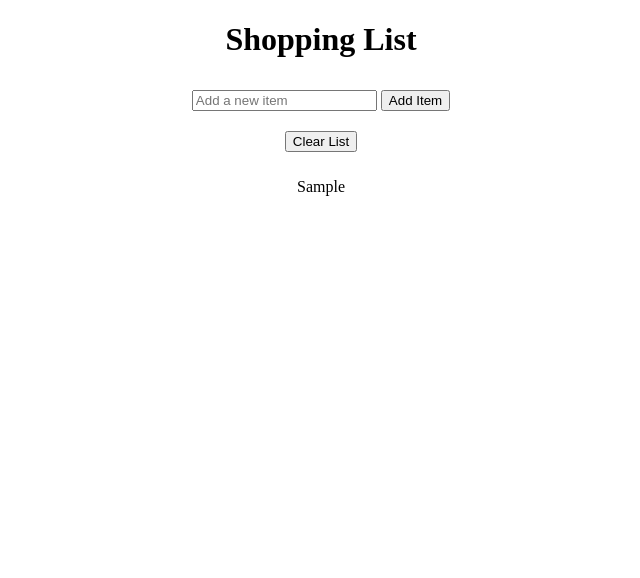
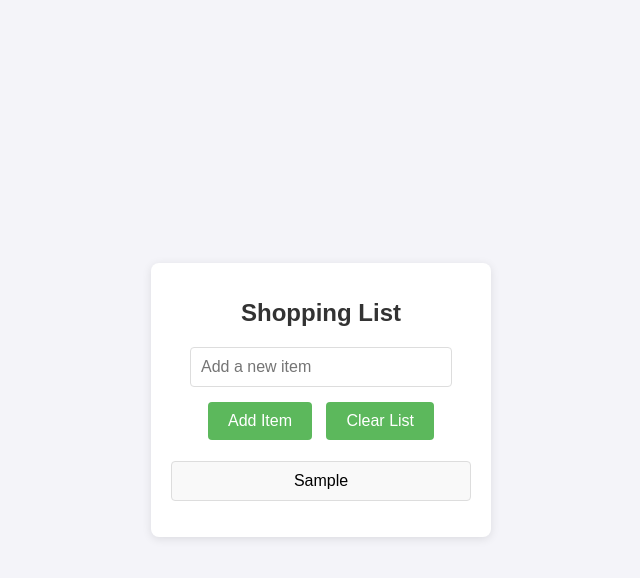
Before and after one commit to Elvis-785/week2-code-challenge, a plain HTML site: page index.html in a window 1280 px wide. Both pictures are taken after typing "Sample" into the empty fields and a click on the button "Add Item". Shown: the whole page, without its empty margins (319-959 px from the left). Drawn offline with Linux system fonts and the light colour scheme.

Commit message:
updated the files

```diff
--- a/manipulateDOM.js
+++ b/manipulateDOM.js
@@ -1,11 +1,15 @@
-// create an emepty array to store shopping list items
+// create an empty array to store shopping list items
 let shoppingList = [];
 
 document.addEventListener('DOMContentLoaded', () => {
     const input = document.getElementById("item-input");
     const addButton = document.getElementById("add-item-button");
-    const clearbutton = document.getElementById("clear-list-button");
+    const clearButton = document.getElementById("clear-list-button");
     const list = document.getElementById("shopping-list");
+
+    // Load items from local storage
+    loadFromLocalStorage();
+    renderList();
 
     // func to add new item to the list
     addButton.addEventListener('click', () => {
@@ -17,34 +21,63 @@ document.addEventListener('DOMContentLoaded', () => {
     });
 
     // func to clear the entire list
-    clearbutton.addEventListener('click', () => {
+    clearButton.addEventListener('click', () => {
         clearList();
     });
 
-    // func to handle item click (mark as purchased)
+    // func to handle item click (mark as purchased or edit)
     list.addEventListener("click", (event) => {
         if (event.target.tagName === "LI") {
             event.target.classList.toggle("checked");
         }
     });
 
+    list.addEventListener("dblclick", (event) => {
+        if (event.target.tagName === "LI") {
+            editItem(event.target);
+        }
+    });
+
     function addItem(text) {
         shoppingList.push(text);
+        saveToLocalStorage();
         renderList();
     }
 
     function clearList() {
         shoppingList = [];
+        saveToLocalStorage();
         renderList();
     }
 
     function renderList() {
-        list.innerHTML = ' ';
-        shoppingList.forEach(item => {
+        list.innerHTML = '';
+        shoppingList.forEach((item, index) => {
             const li = document.createElement("li");
             li.textContent = item;
+            li.setAttribute('data-index', index);
             list.appendChild(li);
         });
     }
 
+    function editItem(listItem) {
+        const index = listItem.getAttribute('data-index');
+        const newValue = prompt('Edit item:', shoppingList[index]);
+        if (newValue) {
+            shoppingList[index] = newValue;
+            saveToLocalStorage();
+            renderList();
+        }
+    }
+
+    function saveToLocalStorage() {
+        localStorage.setItem('shoppingList', JSON.stringify(shoppingList));
+    }
+
+    function loadFromLocalStorage() {
+        const storedList = localStorage.getItem('shoppingList');
+        if (storedList) {
+            shoppingList = JSON.parse(storedList);
+        }
+    }
 });
--- a/style.css
+++ b/style.css
@@ -1,19 +1,69 @@
+body {
+    background-color: #f4f4f9;
+    font-family: 'Arial', sans-serif;
+    display: flex;
+    justify-content: center;
+    align-items: center;
+    height: 100vh;
+    margin: 0;
+}
+
 .container {
+    background-color: #fff;
+    padding: 20px;
+    border-radius: 8px;
+    box-shadow: 0 2px 10px rgba(0, 0, 0, 0.1);
     width: 300px;
-    margin: 0 auto;
     text-align: center;
 }
 
-input, button {
-    margin: 10px 0;
+h1 {
+    margin-bottom: 20px;
+    font-size: 24px;
+    color: #333;
 }
 
-#shopping-list {
-    list-style-type: none;
+input[type="text"] {
+    width: 80%;
+    padding: 10px;
+    border: 1px solid #ddd;
+    border-radius: 4px;
+    margin-bottom: 10px;
+    font-size: 16px;
+}
+
+button {
+    padding: 10px 20px;
+    border: none;
+    background-color: #5cb85c;
+    color: #fff;
+    border-radius: 4px;
+    cursor: pointer;
+    margin: 5px;
+    font-size: 16px;
+}
+
+button:hover {
+    background-color: #4cae4c;
+}
+
+ul {
+    list-style: none;
     padding: 0;
 }
 
-#shopping-list li.checked {
+ul li {
+    padding: 10px;
+    background-color: #f9f9f9;
+    border: 1px solid #ddd;
+    border-radius: 4px;
+    margin-bottom: 10px;
+    cursor: pointer;
+    transition: background-color 0.3s;
+}
+
+ul li.checked {
     text-decoration: line-through;
-    background-color: #d3d3d3;
+    color: #999;
+    background-color: #e9e9e9;
 }
```
